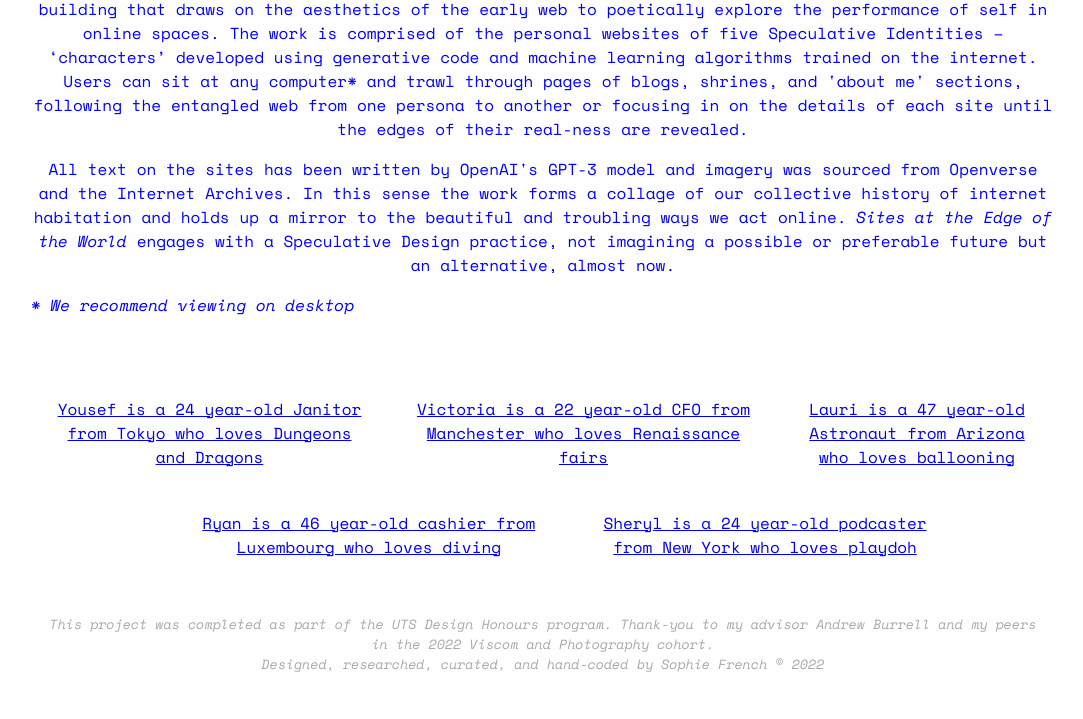
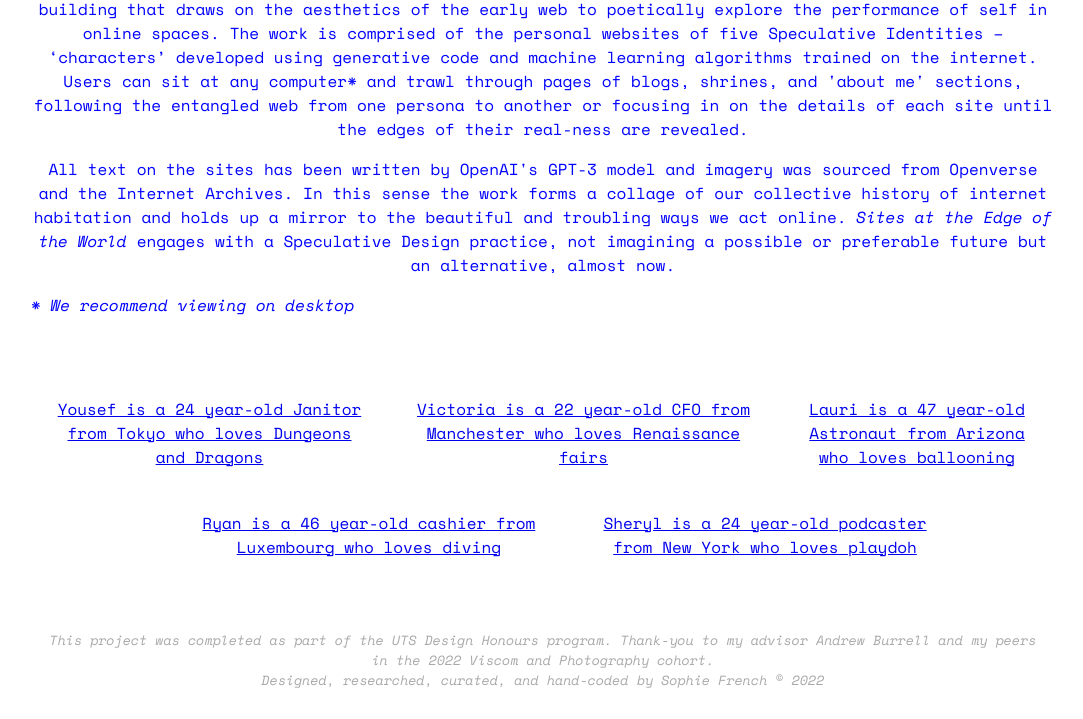
Before and after one commit to sophie-french/sitesattheedgeofthe, a plain HTML site: page index.html in a window 1280 px wide. Shown: the part 118-837 px from the top of the page, without its empty margins (97-1180 px from the left). Drawn offline with nearby package versions, Linux system fonts and the light colour scheme.

Commit message:
Update index.html

```diff
--- a/index.html
+++ b/index.html
@@ -119,6 +119,14 @@
                 <td colspan="2"><a href="https://sheryl.sitesattheedgeofthe.world/" target="_blank">Sheryl is a 24 year-old podcaster from New York who loves playdoh</a></td>
                 <td></td>
             </tr>
+            <tr>
+                <td></td>
+                <td></td>
+                <td></td>
+                <td></td>
+                <td></td>
+                <td></td>
+            </tr>
         </table>
     </div>
 
```
